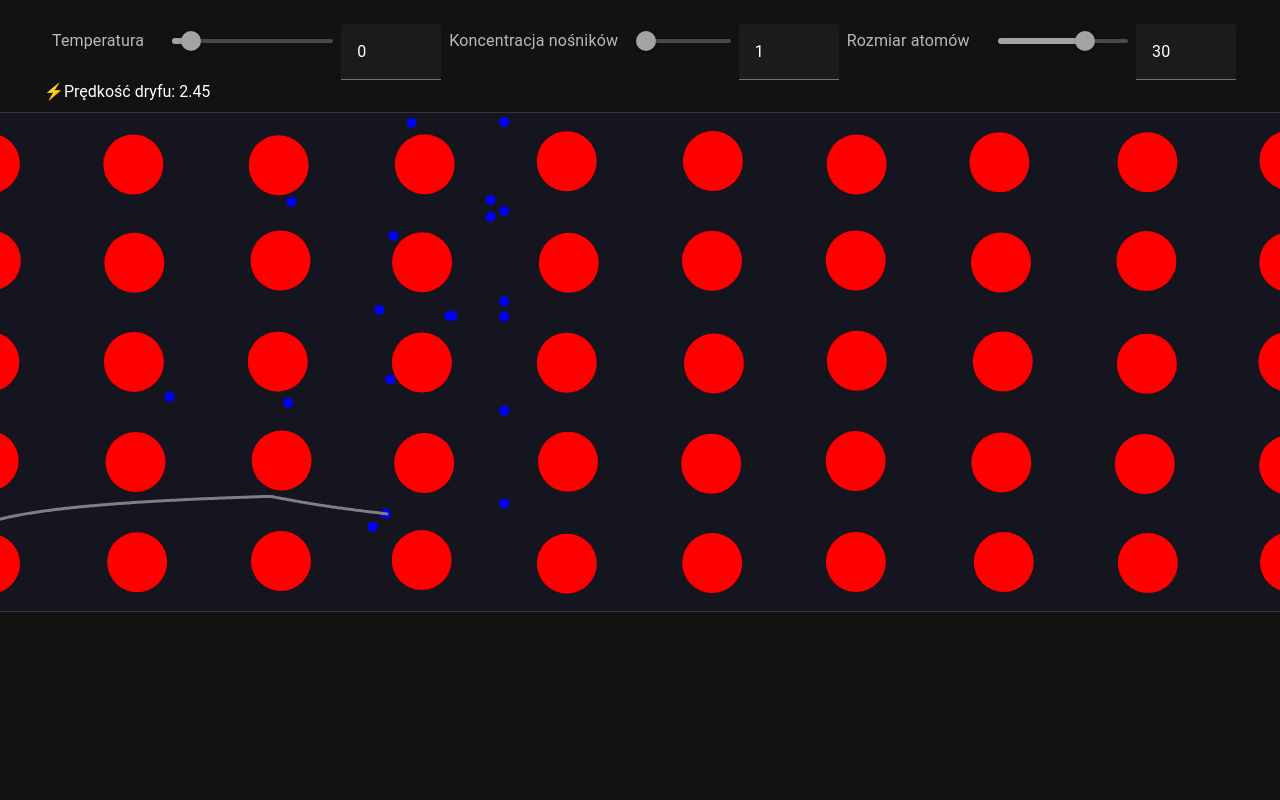
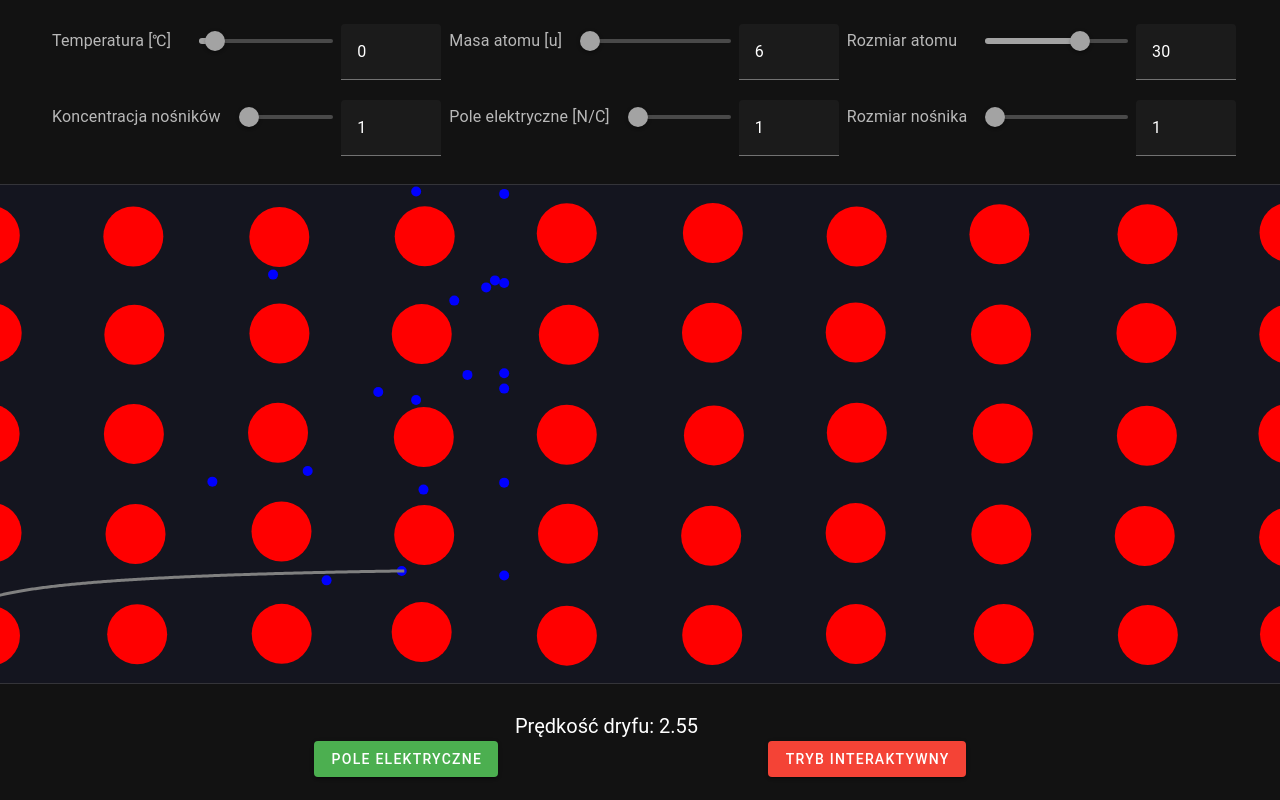
Before and after one commit to mbo009/conductivity-temperature-dependence-model, a Vue app in the folder conductivity-temperature-dependence-model/: page / in a window 1280 px wide. Shown: the top 800 px of the page. Built offline with nearby package versions, Linux system fonts and the light colour scheme.

Commit message:
added interactive mode, sliders for atomMass, carrierSize, electricField

```diff
--- a/conductivity-temperature-dependence-model/src/components/HelloWorld.vue
+++ /dev/null
@@ -1,96 +0,0 @@
-<template>
-  <v-container>
-    <v-row align="center" justify="space-between">
-      <SliderWithField
-        v-model="temperature"
-        :min="temperatureMin"
-        :max="temperatureMax"
-        label="Temperatura"
-      />
-
-      <SliderWithField
-        v-model="carrierConcentration"
-        :min="carrierConcentrationMin"
-        :max="carrierConcentrationMax"
-        label="Koncentracja nośników"
-      />
-
-      <SliderWithField
-        v-model="atomSize"
-        :min="atomSizeMin"
-        :max="atomSizeMax"
-        label="Rozmiar atomów"
-      />
-    </v-row>
-    <v-row>
-      <button style="font-size: 100" @click="toggleElectricField">⚡️</button>
-      <p style="width: 200px; margin: 20 auto;">
-        Prędkość dryfu: {{ driftVelocity }}
-      </p>
-    </v-row>
-    <v-row justify="center" style="margin: 20px">
-      <PhysicsModel
-        :temperature="temperature"
-        :carrierConcentration="carrierConcentration"
-        :atomSize="atomSize"
-        :isElectricFieldOn="isElectricFieldOn"
-        @drift-velocity="driftVelocity = $event"
-      />
-  </v-row>
-  </v-container>
-</template>
-
-<script>
-  import SliderWithField from "@/components/SliderWithField.vue";
-
-  export default {
-    components: {
-      SliderWithField,
-    },
-
-    data() {
-      return {
-        driftVelocity: 0,
-        temperature: 0,
-        carrierConcentration: 1,
-        atomSize: 30,
-        temperatureMin: -273,
-        temperatureMax: 2000,
-        carrierConcentrationMin: 1,
-        carrierConcentrationMax: 100,
-        atomSizeMin: 10,
-        atomSizeMax: 40,
-        isElectricFieldOn: true,
-      };
-    },
-
-    computed: {
-      materialNames() {
-        return Array.from(this.materials.keys());
-      },
-      debeyeTemperature() {
-        return this.materials[this.selectedMaterial];
-      },
-    },
-
-    methods: {
-      validateInput(variable, min, max) {
-        if (this[variable] < min) {
-          this[variable] = min;
-        } else if (this[variable] > max) {
-          this[variable] = max;
-        }
-      },
-      toggleElectricField() {
-        this.isElectricFieldOn = !this.isElectricFieldOn;
-        console.log(this.isElectricFieldOn)
-      },
-      updateTemperature(selectedMaterial) {
-        const temperature = this.materials.get(selectedMaterial);
-        if (temperature !== undefined) {
-          this.temperature = temperature;
-        }
-      },
-    },
-  };
-</script>
--- /dev/null
+++ b/conductivity-temperature-dependence-model/src/components/Home.vue
@@ -0,0 +1,125 @@
+<template>
+  <v-container>
+    <v-row justify="space-evenly">
+      <SliderWithField
+        v-model="temperature"
+        :min="temperatureMin"
+        :max="temperatureMax"
+        label="Temperatura [℃]"
+      />
+
+      <SliderWithField
+        v-model="atomMass"
+        :min="atomMassMin"
+        :max="atomMassMax"
+        label="Masa atomu [u]"
+      />
+
+      <SliderWithField
+        v-model="atomSize"
+        :min="atomSizeMin"
+        :max="atomSizeMax"
+        label="Rozmiar atomu"
+      />
+    </v-row>
+
+    <v-row justify="space-evenly">
+      <SliderWithField
+        v-model="carrierConcentration"
+        :min="carrierConcentrationMin"
+        :max="carrierConcentrationMax"
+        label="Koncentracja nośników"
+      />
+
+      <SliderWithField
+        v-model="electricFieldForce"
+        :min="electricFieldForceMin"
+        :max="electricFieldForceMax"
+        label="Pole elektryczne [N/C]"
+      />
+
+      <SliderWithField
+        v-model="carrierSize"
+        :min="carrierSizeMin"
+        :max="carrierSizeMax"
+        label="Rozmiar nośnika"
+      />
+    </v-row>
+
+    <v-row justify="center" style="margin: 40px 0 20px 0;">
+      <PhysicsModel
+        :temperature="temperature"
+        :carrierConcentration="carrierConcentration"
+        :atomSize="atomSize"
+        :atomMass="atomMass"
+        :carrierSize="carrierSize"
+        :electricFieldForce="electricFieldForce"
+        :isElectricFieldOn="isElectricFieldOn"
+        :isInteractive="isInteractive"
+        @drift-velocity="driftVelocity = $event"
+      />
+    </v-row>
+
+    <v-row align="center" justify="center">
+      <p style="width: 250px; margin: 20 auto; font-size: 20px">
+        Prędkość dryfu: {{ driftVelocity }}
+      </p>
+    </v-row>
+
+    <v-row justify="space-evenly">
+      <v-btn @click="toggleElectricField" :color="isElectricFieldOn ? 'green' : 'red'">
+        <span>Pole elektryczne</span>
+      </v-btn>
+
+      <v-btn @click="toggleInteractiveMode" :color="isInteractive ? 'green' : 'red'">
+        <span>Tryb interaktywny</span >
+      </v-btn>
+    </v-row>
+  </v-container>
+</template>
+
+
+<script>
+export default {
+  data() {
+    return {
+      driftVelocity: 0,
+
+      temperature: 0,
+      temperatureMin: -273,
+      temperatureMax: 2000,
+
+      carrierConcentration: 1,
+      carrierConcentrationMin: 1,
+      carrierConcentrationMax: 100,
+
+      atomSize: 30,
+      atomSizeMin: 10,
+      atomSizeMax: 40,
+
+      atomMass: 6,
+      atomMassMin: 6, // Lit
+      atomMassMax: 190, // Osm
+
+      carrierSize: 1,
+      carrierSizeMin: 1,
+      carrierSizeMax: 10,
+
+      electricFieldForce: 1,
+      electricFieldForceMin: 1,
+      electricFieldForceMax: 50,
+
+      isElectricFieldOn: true,
+      isInteractive: false,
+    };
+  },
+  methods: {
+    toggleElectricField() {
+      this.isElectricFieldOn = !this.isElectricFieldOn;
+    },
+    toggleInteractiveMode() {
+      this.isInteractive = !this.isInteractive;
+    }
+  },
+};
+</script>
--- a/conductivity-temperature-dependence-model/src/components/PhysicsModel.vue
+++ b/conductivity-temperature-dependence-model/src/components/PhysicsModel.vue
@@ -8,6 +8,21 @@ import Matter from "matter-js";
 export default {
   props: {
     atomSize: {
+      type: Number,
+      required: true,
+    },
+
+    atomMass: {
+      type: Number,
+      required: true,
+    },
+
+    carrierSize: {
+      type: Number,
+      required: true,
+    },
+
+    electricFieldForce: {
       type: Number,
       required: true,
     },
@@ -26,6 +41,11 @@ export default {
       type: Boolean,
       required: true,
     },
+
+    isInteractive: {
+      type: Boolean,
+      required: true,
+    },
   },
   data() {
     return {
@@ -40,7 +60,6 @@ export default {
     initPhysics() {
       this.windowWidth = 1500;
       this.windowHeight = 500;
-      this.electricFieldForce = 0.0001;
       this.temperatureFactor = 0.0002;
       this.dampingFactor = 0.99;
       this.springStiffness = 0.0006;
@@ -65,6 +84,9 @@ export default {
 
       this.carriers = [];
       this.addCarriers();
+      if (this.isInteractive) {
+        this.addMouseInteraction();
+      }
       this.beforeUpdateLoop();
       this.afterUpdateLoop();
       this.checkCollisions();
@@ -74,6 +96,21 @@ export default {
       Matter.Runner.run(runner, this.engine);
     },
 
+    addMouseInteraction() {
+      this.mouse = Matter.Mouse.create(this.render.canvas);
+      this.mouseConstraint = Matter.MouseConstraint.create(this.engine, {
+        mouse: this.mouse,
+        constraint: {
+          stiffness: 0.2,
+          render: {
+            visible: false,
+          },
+        },
+      });
+
+      Matter.Composite.add(this.engine.world, this.mouseConstraint);
+      this.render.mouse = this.mouse;
+    },
 
     beforeUpdateLoop() {
       Matter.Events.on(this.engine, 'beforeUpdate', () => {
@@ -159,7 +196,7 @@ export default {
 
     moveCarrier(carrier) {
       if(this.isElectricFieldOn){
-        Matter.Body.applyForce(carrier, carrier.position, { x: this.electricFieldForce, y: 0 });
+        Matter.Body.applyForce(carrier, carrier.position, { x: this.electricFieldForce / 10000, y: 0 });
       }
     },
 
@@ -196,9 +233,10 @@ export default {
     createAtom(x, y) {
       let atom = Matter.Bodies.circle(x, y, this.atomSize, {
         label: "atom",
-        mass: 40000 * this.carrierMass,
+        mass: this.atomMass,
         restitution: 0.9,
         friction: 0.01,
+        inertia: Infinity,
         render: {
           fillStyle: "red",
         },
@@ -346,7 +384,19 @@ export default {
           this.updateCarriers();
         }
       }
-    }
+    },
+    isInteractive: {
+      immediate: true,
+      handler() {
+        if (this.engine) {
+          if (this.isInteractive) {
+            this.addMouseInteraction();
+          } else {
+            Matter.Composite.remove(this.engine.world, this.mouseConstraint);
+          }
+        }
+      },
+    },
   },
 };
 </script>
--- a/conductivity-temperature-dependence-model/src/pages/index.vue
+++ b/conductivity-temperature-dependence-model/src/pages/index.vue
@@ -1,5 +1,5 @@
 <template>
-  <HelloWorld />
+  <Home />
 </template>
 
 <script setup>
--- a/conductivity-temperature-dependence-model/src/styles/settings.scss
+++ b/conductivity-temperature-dependence-model/src/styles/settings.scss
@@ -8,3 +8,47 @@
 // @use 'vuetify/settings' with (
 //   $color-pack: false
 // );
+/* src/assets/styles/settings.scss */
+
+/* src/assets/styles/settings.scss */
+
+/* General button styles */
+button,
+.v-btn {
+  width: 100px;
+  height: 100px;
+  font-size: 20px;
+  text-align: center;
+  line-height: 100px;
+  border: 2px solid black;
+  border-radius: 10px;
+  background-color: black;
+  color: black;
+  cursor: pointer;
+  transition: font-size 0.3s;
+  position: relative;
+}
+
+/* Before pseudo-element for the emoji */
+button::before,
+.v-btn::before {
+  font-size: 50px;
+  color: inherit;
+  transition: color 0.3s;
+}
+
+/* Filled button styles */
+button.filled,
+.v-btn.filled {
+  font-size: 50px; /* Increase the font size */
+  animation: shake 0.5s ease-in-out 0s 1; /* Add the shaking animation */
+}
+
+/* Keyframes for shake animation */
+@keyframes shake {
+  0% { transform: translateX(0); }
+  25% { transform: translateX(-5px); }
+  50% { transform: translateX(5px); }
+  75% { transform: translateX(-5px); }
+  100% { transform: translateX(0); }
+}
```
